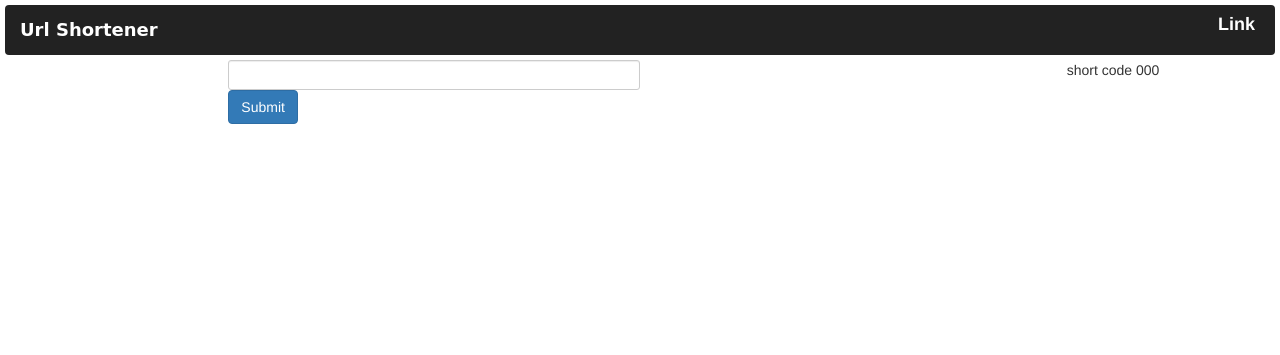
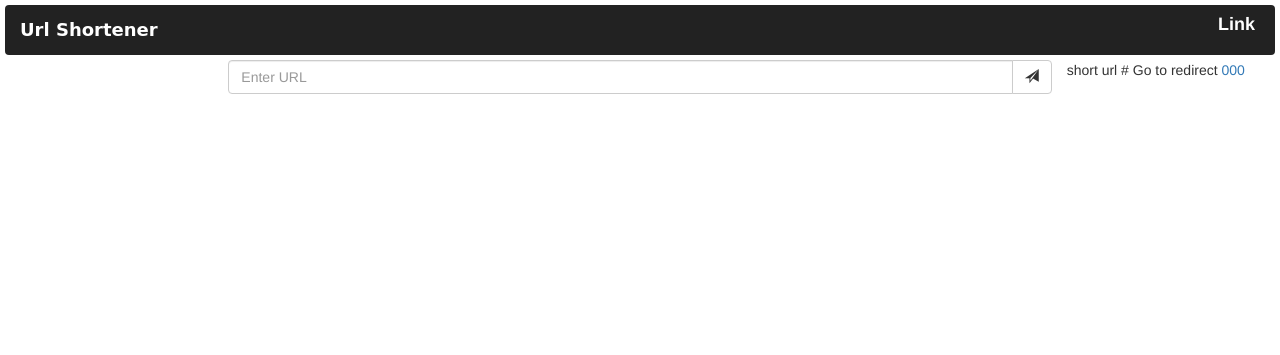
Before and after one commit to Kipngetich33/Url_Shortener, a Django app: template shortener/shortenerapp/templates/home.html in a window 1280 px wide. Shown: the top 355 px of the page. Run offline with Django 3.2, Linux system fonts and the light colour scheme; the template is opened without the code that fills it: most values are stand-ins (such as "Sample title", 1, 10 or a date in 2020); some libraries are stand-ins or nearby versions.

Commit message:
update the url shortener view to generate shortener

```diff
--- a/shortener/shortenerapp/templates/home.html
+++ b/shortener/shortenerapp/templates/home.html
@@ -12,11 +12,22 @@
 {{block.super}}
 <div class="col-md-2"></div>
 <div class="col-md-8">
-    <input type="text" name="url" id="url" class="form-control input-sm" style="width:50%;">
-    <button id="submitButton" class="btn btn-primary">Submit</button>
+    <!-- Adding a search form  -->
+    <form role="search" action="{% url 'makeshort' %}">
+
+        <div class="input-group">
+            <input type="text" class="form-control" placeholder="Enter URL" name="name">
+            <div class="input-group-btn">
+                <button class="btn btn-default" type="submit"><i class="glyphicon glyphicon-send" ></i></button>
+            </div>
+        </div>
+
+    </form>
+    <!-- search form end -->
 </div>
 
-short code {{shortcode}}
+short url {{shorturl}}
+Go to redirect <a href = {% url 'makeshort' %}>{{shortcode}}</a>
 <div class="col-md-2"></div>
 
 {% endblock %}
--- a/shortener/shortenerapp/templates/makeshort.html
+++ b/shortener/shortenerapp/templates/makeshort.html
@@ -1,4 +1,4 @@
 {% extends 'base.html' %}
 {% block content %}
-shortcode : {{shortcode}}
+short_url : {{short_url}}
 {% endblock %}
--- a/shortener/shortenerapp/urls.py
+++ b/shortener/shortenerapp/urls.py
@@ -4,7 +4,7 @@
 from django.conf.urls.static import static
 
 urlpatterns=[
-    url(r'^$',views.home,name = 'home'),
-    url(r'^statistics/',views.statistics, name = 'statistics'),
-    url(r'^makeshort/(?P<shortcode>[-_\w.]+)',views.makeshort, name = 'makeshort' ),
+    url(r'^$',views.h,name = 'home'),
+    url(r'^s/',views.s, name = 'statistics'),
+    url(r'^r/',views.r, name = 'makeshort'),
 ]
```
Also changed, not shown: shortener/shortenerapp/forms.py (added, +7 -0 lines), shortener/shortenerapp/views.py (+14 -6 lines), 5 other files.
